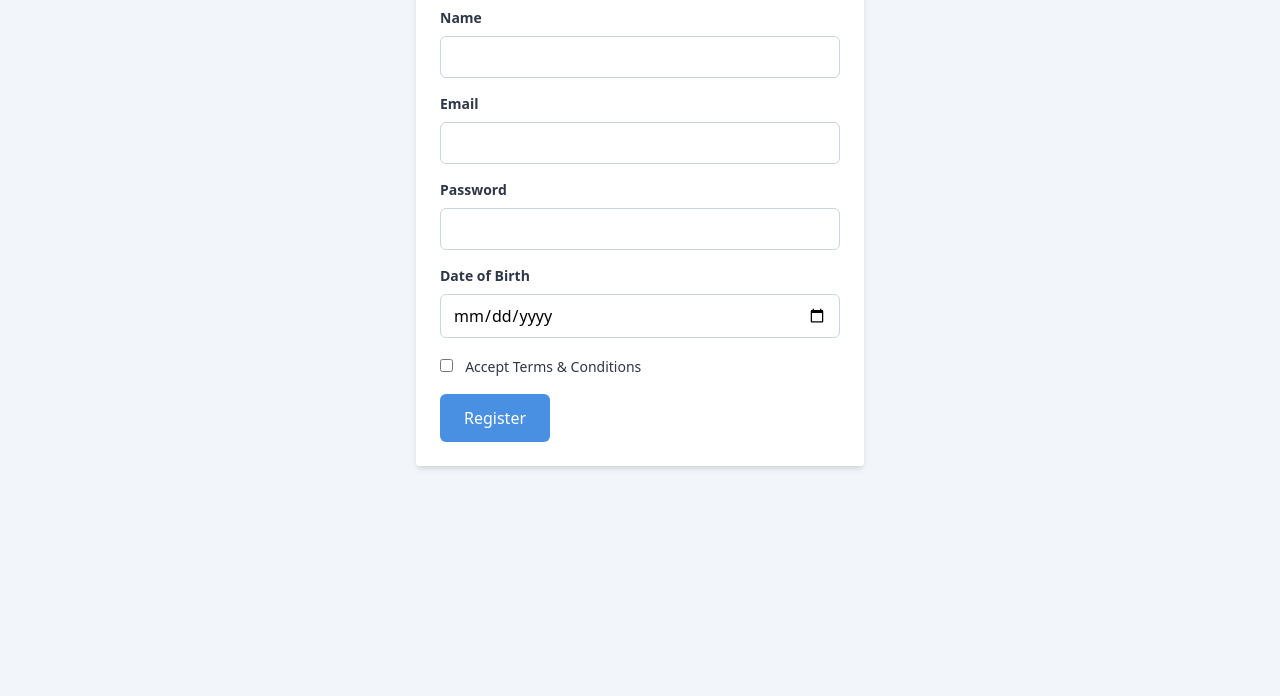
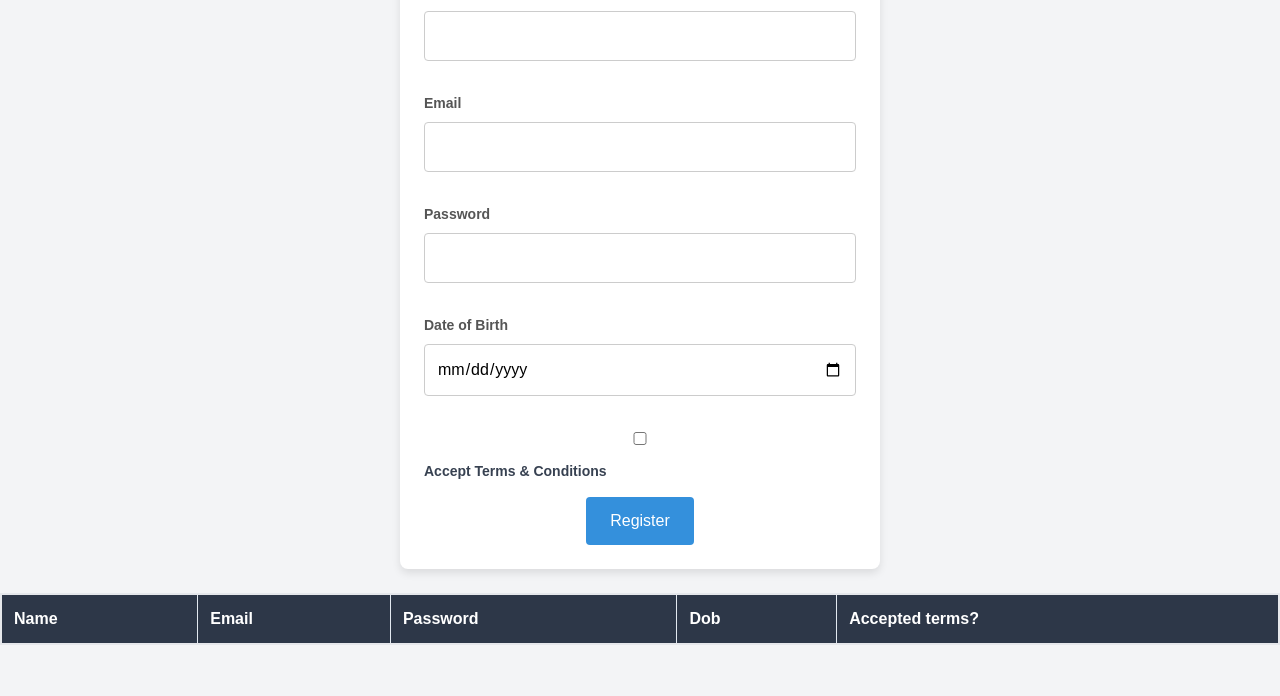
Before and after one commit to anonymousknight07/WD_101, a plain HTML site: page index.html in a window 1280 px wide. Shown: the part 104-800 px from the top of the page. Drawn offline with nearby package versions, Linux system fonts and the light colour scheme.

Commit message:
Update index.html

```diff
--- a/index.html
+++ b/index.html
@@ -4,116 +4,131 @@
 <head>
   <meta charset="UTF-8" />
   <meta name="viewport" content="width=device-width, initial-scale=1.0" />
-  <title>Registration Form</title>
+  <title>Stylish Registration Form</title>
   <link href="https://cdn.jsdelivr.net/npm/tailwindcss@2.2.19/dist/tailwind.min.css" rel="stylesheet" />
   <style>
-    /* Background color for the body */
     body {
-      background-color: #f2f5f9; /* Light Blue-Gray */
+      background-color: #f3f4f6;
+      font-family: 'Arial', sans-serif;
     }
 
-    /* Border color for invalid input on focus */
-    input:invalid:focus {
-      border: 1px solid #e53e3e; /* Red */
+    .container {
+      max-width: 480px;
+      margin: 0 auto;
+      background-color: #fff;
+      border-radius: 8px;
+      padding: 24px;
+      box-shadow: 0 4px 8px rgba(0, 0, 0, 0.1);
     }
 
-    /* Container background color */
-    .container {
-      background-color: #ffffff; /* White */
+    h1 {
+      font-size: 28px;
+      font-weight: bold;
+      margin-bottom: 20px;
+      color: #333;
+      text-align: center;
     }
 
-    /* Form heading text color */
-    .form-heading {
-      color: #1a202c; /* Dark Gray */
+    label {
+      display: block;
+      margin-bottom: 8px;
+      color: #555;
+      font-size: 14px;
+      font-weight: bold;
     }
 
-    /* Label text color */
-    .label-text {
-      color: #2d3748; /* Gray */
+    input {
+      width: 100%;
+      padding: 12px;
+      border: 1px solid #ccc;
+      border-radius: 4px;
+      margin-bottom: 16px;
+      box-sizing: border-box;
+      outline: none;
+      transition: border-color 0.3s;
     }
 
-    /* Input border color */
-    .input-border {
-      border: 1px solid #cbd5e0; /* Light Gray */
+    input:invalid:focus {
+      border-color: #ff5f5f;
     }
 
-    /* Custom button style */
-    .custom-button {
-      background-color: #4a90e2; /* Dodger Blue */
-      color: #ffffff; /* White text */
-      padding: 0.75rem 1.5rem;
-      border-radius: 0.375rem;
+    button {
+      background-color: #3490dc;
+      color: #fff;
+      padding: 12px 24px;
+      border: none;
+      border-radius: 4px;
       cursor: pointer;
-      transition: background-color 0.2s ease-in-out;
+      font-size: 16px;
+      transition: background-color 0.3s;
+      display: block;
+      margin: 0 auto;
     }
 
-    /* Hover state for buttons */
-    .custom-button:hover {
-      background-color: #4169e1; /* Royal Blue */
+    button:hover {
+      background-color: #2779bd;
     }
 
-    /* Table styles */
-    .user-table {
-      width: 2/3;
-      margin: auto;
-      margin-top: 8rem;
+    table {
+      width: 100%;
+      margin-top: 24px;
+      border-collapse: collapse;
     }
 
-    .table-header {
-      background-color: #718096; /* Slate Gray */
-      color: #ffffff; /* White text */
+    th, td {
+      border: 1px solid #e2e8f0;
+      padding: 12px;
+      text-align: left;
     }
 
-    .table-row {
-      background-color: #a0aec0; /* Blue-Gray */
+    th {
+      background-color: #2d3748;
+      color: #fff;
+    }
+
+    tr:nth-child(even) {
+      background-color: #edf2f7;
     }
   </style>
 </head>
 
-<body class="p-8">
-  <div class="max-w-md mx-auto container rounded p-6 shadow-md">
-    <h1 class="text-2xl font-semibold form-heading mb-6">Registration Form</h1>
-    <!-- Registration Form -->
-    <form id="registrationForm">
-      <!-- Full Name -->
+<body>
+  <div class="container">
+    <h1>Registration Form</h1>
+    <!-- Form element-->
+    <form id="form">
+      <!-- Name -->
       <div class="mb-4">
-        <label for="fullName" class="block label-text text-sm font-bold mb-2">Name</label>
-        <input type="text" id="fullName" name="fullName" required
-          class="w-full px-3 py-2 input-border rounded-md focus:outline-none focus:border-blue-500" />
+        <label for="name">Name</label>
+        <input type="text" id="name" name="name" required class="input-field" />
       </div>
-      <!-- Email Address -->
+      <!-- Email -->
       <div class="mb-4">
-        <label for="emailAddress" class="block label-text text-sm font-bold mb-2">Email</label>
-        <input type="email" id="emailAddress" name="emailAddress" required
-          class="w-full px-3 py-2 input-border rounded-md focus:outline-none focus:border-blue-500" />
+        <label for="email">Email</label>
+        <input type="email" id="email" name="email" required class="input-field" />
       </div>
       <!-- Password -->
       <div class="mb-4">
-        <label for="passwordInput" class="block label-text text-sm font-bold mb-2">Password</label>
-        <input type="password" id="passwordInput" name="passwordInput" required
-          class="w-full px-3 py-2 input-border rounded-md focus:outline-none focus:border-blue-500" />
+        <label for="password">Password</label>
+        <input type="password" id="password" name="password" required class="input-field" />
       </div>
       <!-- Date Of Birth -->
       <div class="mb-4">
-        <label for="dateOfBirth" class="block label-text text-sm font-bold mb-2">Date of Birth</label>
-        <input type="date" id="dateOfBirth" name="dateOfBirth" required placeholder="dd-mmyyyy"
-          class="w-full px-3 py-2 input-border rounded-md focus:outline-none focus:border-blue-500" />
+        <label for="dob">Date of Birth</label>
+        <input type="date" id="dob" name="dob" required placeholder="dd-mmyyyy" class="input-field" />
       </div>
       <!-- Accept Terms & Conditions -->
       <div class="mb-4">
-        <input type="checkbox" id="acceptTermsCheckbox" name="acceptTermsCheckbox" required
-          class="mr-2 leading-tight focus:outline-none" />
-        <label for="acceptTermsCheckbox" class="text-sm label-text">Accept Terms & Conditions</label>
+        <input type="checkbox" id="acceptTerms" name="acceptTerms" required class="mr-2 leading-tight focus:outline-none" />
+        <label for="acceptTerms" class="text-sm text-gray-700">Accept Terms & Conditions</label>
       </div>
-      <!-- Submit Button -->
-      <button type="submit" class="custom-button">Register</button>
+      <!-- Submit -->
+      <button type="submit">Register</button>
     </form>
   </div>
 
-  <!-- Table for Displaying User Data -->
-  <table id="userDataTable" class="user-table"></table>
-
-  <!-- Include JavaScript file -->
+  <!-- Table to display -->
+  <table id="table"></table>
   <script src="index.js"></script>
 </body>
 
```
